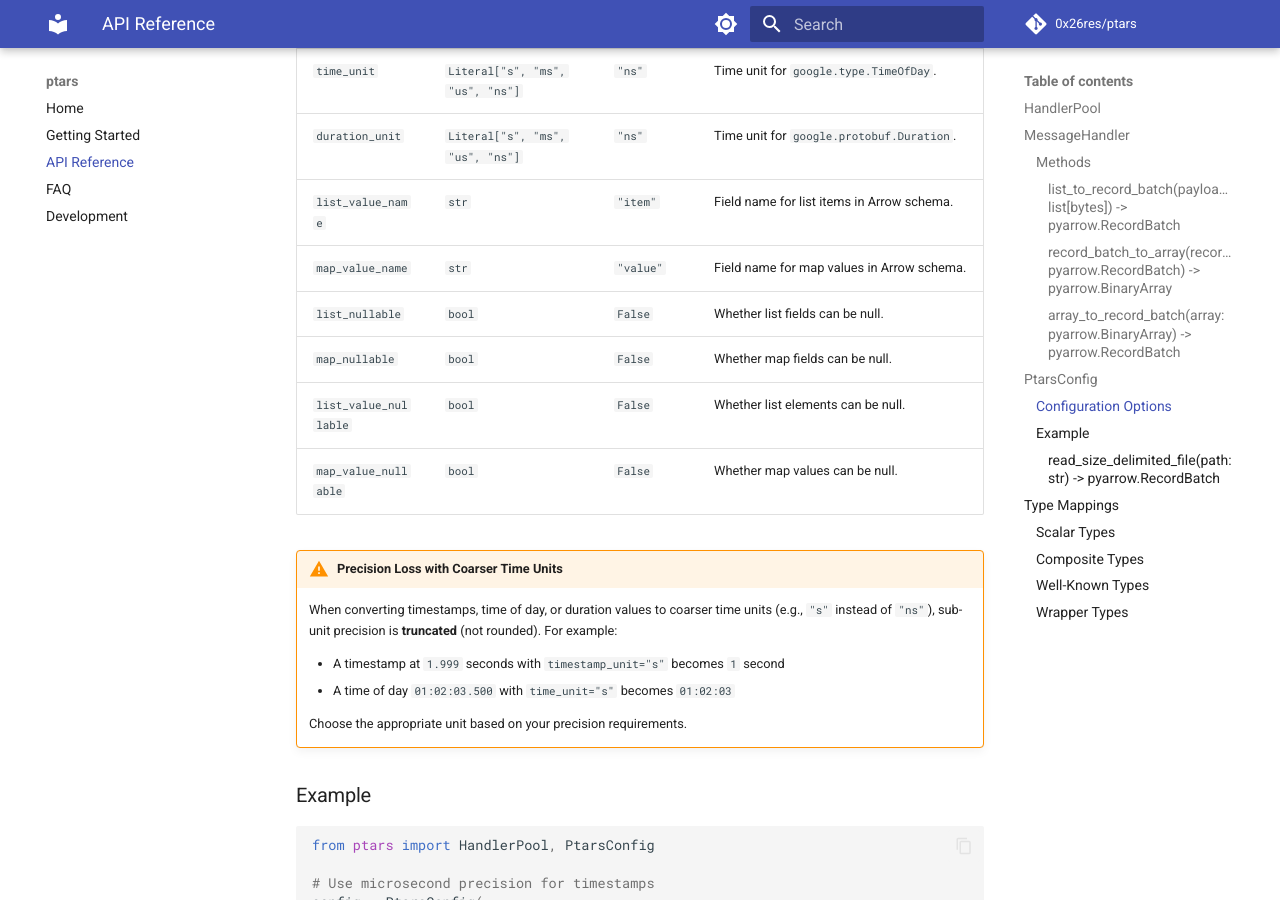
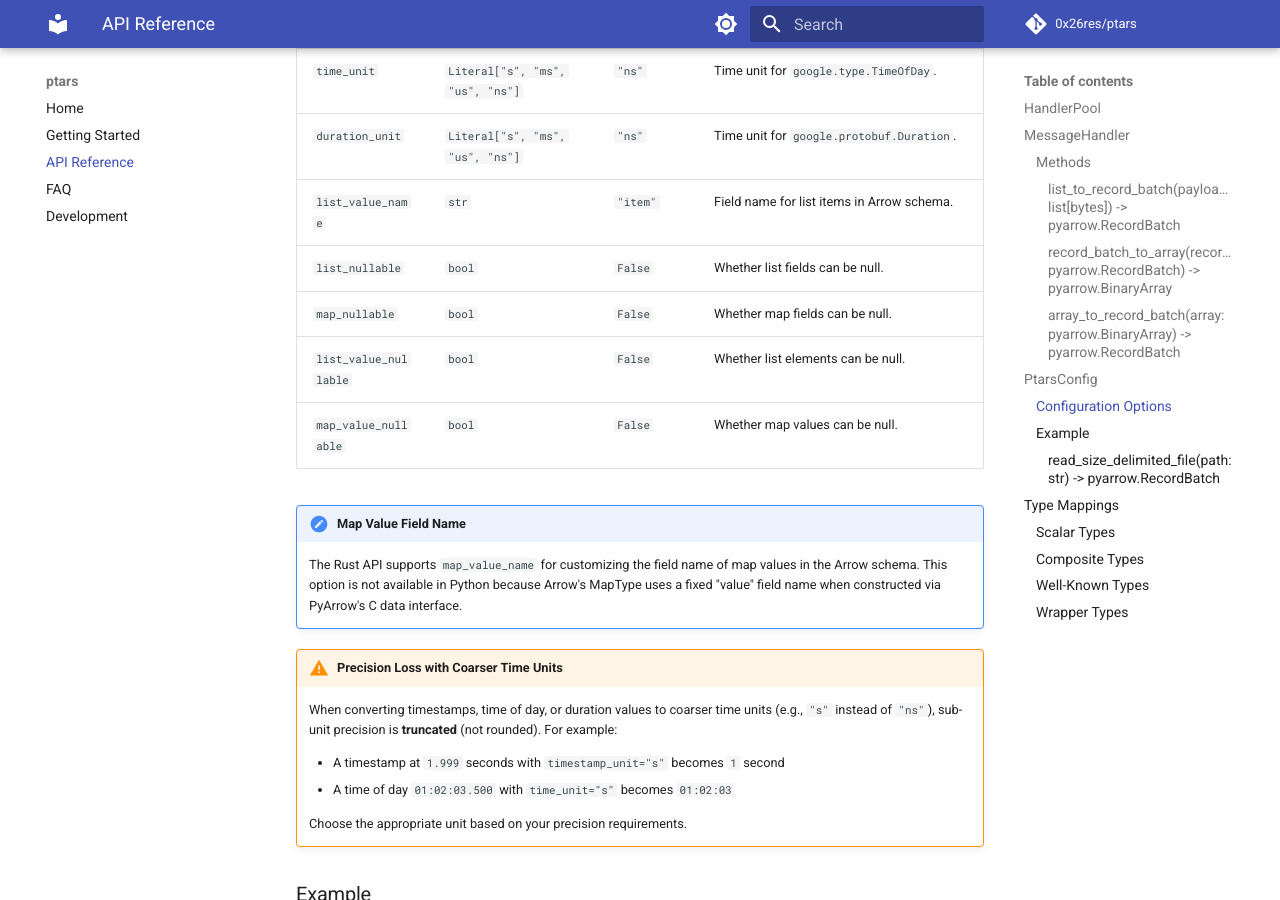
Before and after one commit to 0x26res/ptars, an MkDocs documentation site: the page built from docs/api.md, in a window 1280 px wide and 900 px high, scrolled down 2221 px. Built offline with MkDocs 1.6.1 and Material for MkDocs 9.7.7, drawn with Linux system fonts in a browser that asks for light colours; comment, search, counter and statistics services are not loaded.

Commit message:
map value

```diff
--- a/docs/api.md
+++ b/docs/api.md
@@ -109,11 +108,15 @@ record_batch = handler.array_to_record_batch(binary_array)
 | `time_unit`           | `Literal["s", "ms", "us", "ns"]` | `"ns"`    | Time unit for `google.type.TimeOfDay`.                                   |
 | `duration_unit`       | `Literal["s", "ms", "us", "ns"]` | `"ns"`    | Time unit for `google.protobuf.Duration`.                                |
 | `list_value_name`     | `str`                            | `"item"`  | Field name for list items in Arrow schema.                               |
-| `map_value_name`      | `str`                            | `"value"` | Field name for map values in Arrow schema.                               |
 | `list_nullable`       | `bool`                           | `False`   | Whether list fields can be null.                                         |
 | `map_nullable`        | `bool`                           | `False`   | Whether map fields can be null.                                          |
 | `list_value_nullable` | `bool`                           | `False`   | Whether list elements can be null.                                       |
 | `map_value_nullable`  | `bool`                           | `False`   | Whether map values can be null.                                          |
+
+!!! note "Map Value Field Name"
+    The Rust API supports `map_value_name` for customizing the field name of map values
+    in the Arrow schema. This option is not available in Python because Arrow's MapType
+    uses a fixed "value" field name when constructed via PyArrow's C data interface.
 
 !!! warning "Precision Loss with Coarser Time Units"
     When converting timestamps, time of day, or duration values to coarser time units
```
Also changed, not shown: other parts of docs/api.md (+0 -1 lines), docs/getting-started.md (+5 -1 lines), 3 other files.
